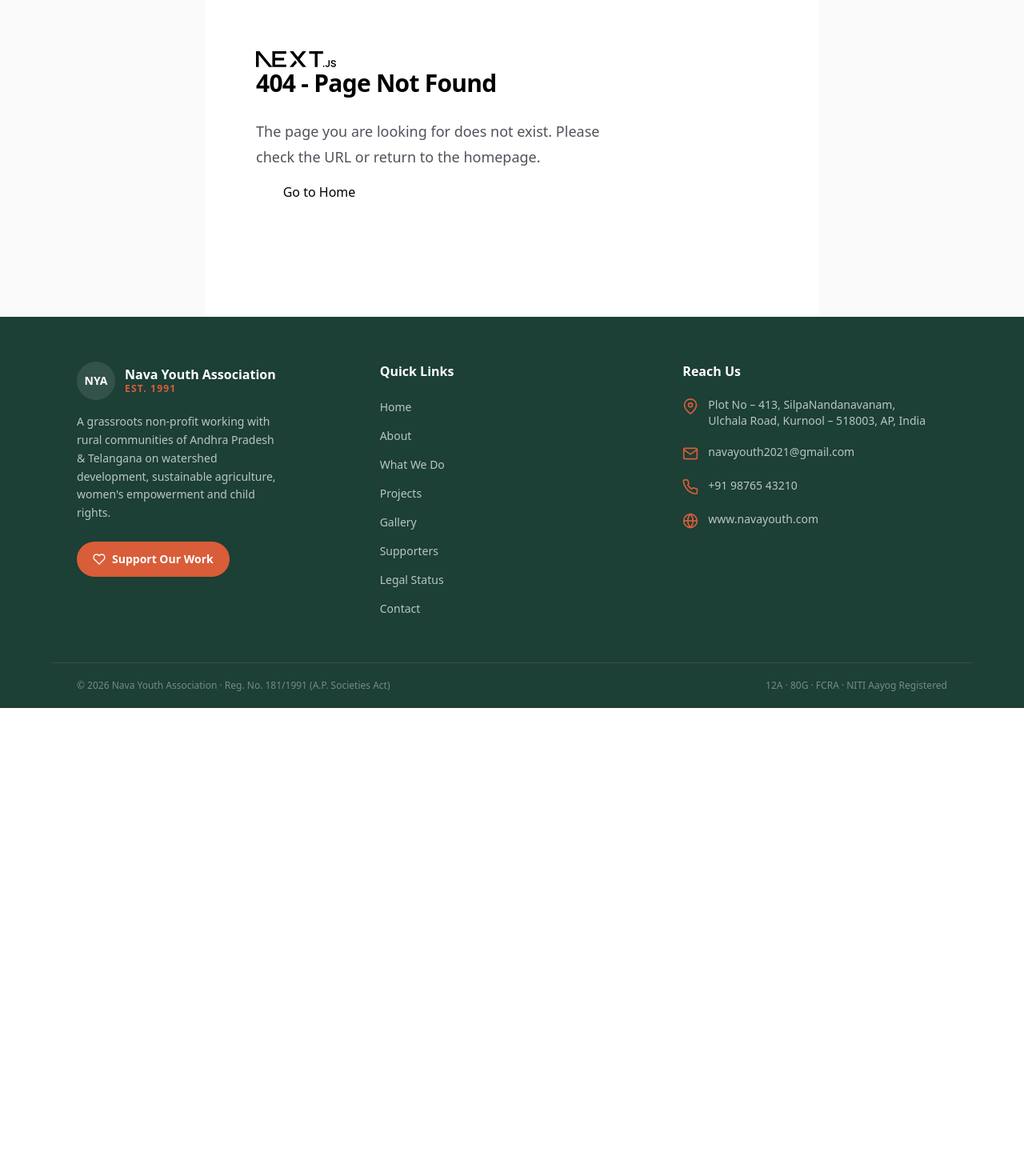
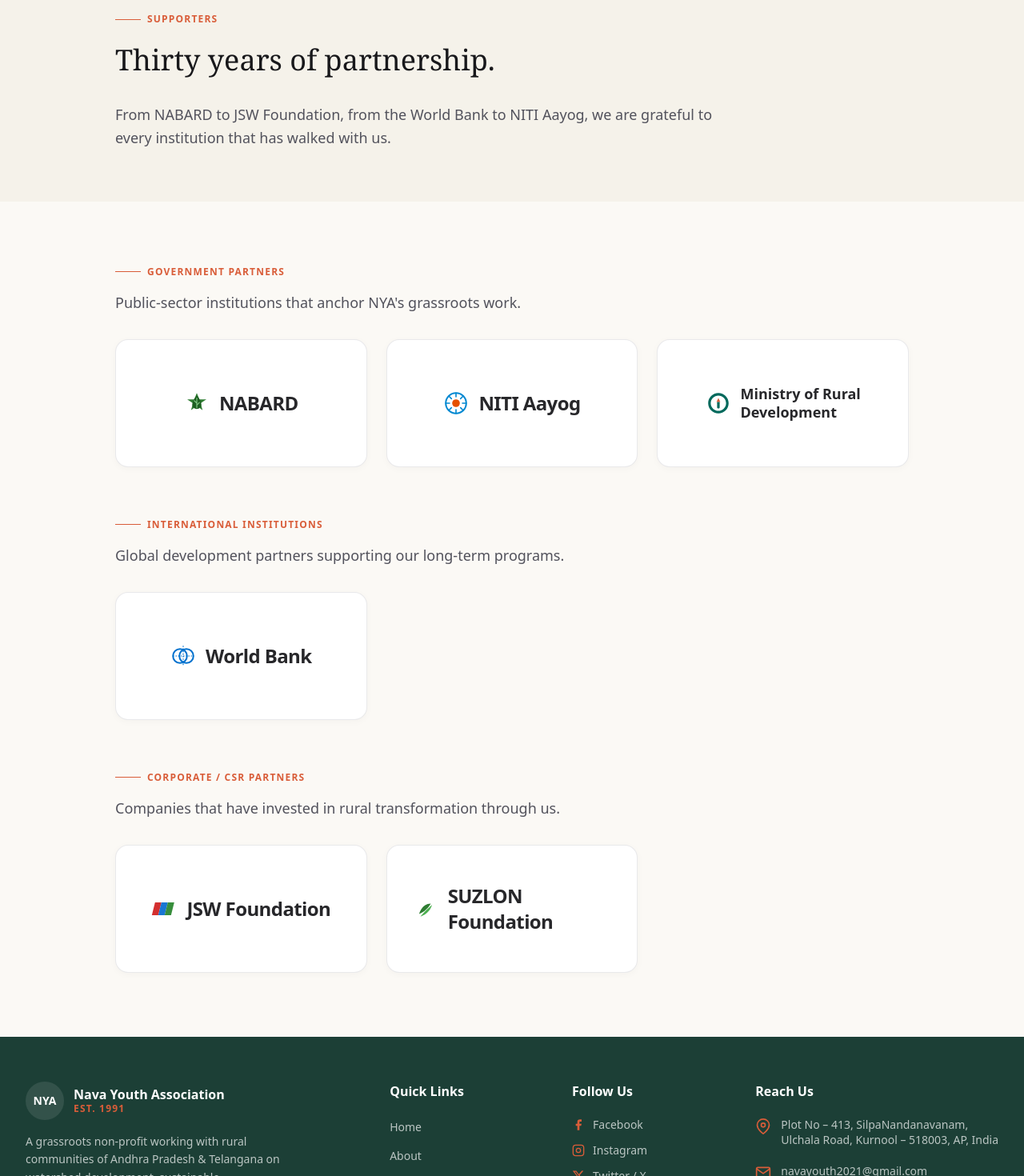
Before and after one commit to nya-ngo/NYA-website, a Next.js app in the folder root/frontend/: page /our-partners in a window 1280 px wide. Before the commit this address had no page. Shown: the part 160-1630 px from the top of the page at 80% size. Before the commit the page ends 1045 px from the top, so only its background shows below. Built offline with nearby package versions, Linux system fonts and the light colour scheme.

Commit message:
added our-partners page

```diff
--- a/root/frontend/app/_components/Header.tsx
+++ b/root/frontend/app/_components/Header.tsx
@@ -73,7 +73,7 @@
             <Link href="/gallery">Gallery</Link>
           </h1>
           <h1 className="cursor-pointer hover:text-blue-500">
-            <Link href="/partners">Our Partners</Link>
+            <Link href="/our-partners">Our Partners</Link>
           </h1>
           <h1 className="cursor-pointer hover:text-blue-500">
             <Link href="/contact">Contact</Link>
--- a/root/frontend/app/_components/footer.tsx
+++ b/root/frontend/app/_components/footer.tsx
@@ -8,8 +8,8 @@
     { label: "What We Do", href: "/what-we-do" },
     { label: "Projects", href: "/projects" },
     { label: "Gallery", href: "/gallery" },
-    { label: "Supporters", href: "/supporters" },
-    { label: "Legal Status", href: "/about/legal-status" },
+    { label: "Supporters", href: "/our-partners" },
+    { label: "Legal Status", href: "/legal-status" },
     { label: "Contact", href: "/contact" },
   ];
 
@@ -61,10 +61,6 @@
       icon: (
         <svg viewBox="0 0 24 24" fill="currentColor" className="w-4 h-4">
           <path d="M22.54 6.42a2.78 2.78 0 0 0-1.95-1.96C18.88 4 12 4 12 4s-6.88 0-8.59.46A2.78 2.78 0 0 0 1.46 6.42 29 29 0 0 0 1 12a29 29 0 0 0 .46 5.58 2.78 2.78 0 0 0 1.95 1.96C5.12 20 12 20 12 20s6.88 0 8.59-.46a2.78 2.78 0 0 0 1.95-1.96A29 29 0 0 0 23 12a29 29 0 0 0-.46-5.58z" />
-          <polygon
-            fill="#1C3F36"
-            points="9.75 15.02 15.5 12 9.75 8.98 9.75 15.02"
-          />
         </svg>
       ),
     },
@@ -82,14 +78,11 @@
   ];
 
   return (
-    <footer
-      style={{ backgroundColor: "#1C3F36" }}
-      className="text-white font-sans"
-    >
-      {/* Main grid — 3 columns */}
-      <div className="max-w-6xl mx-auto px-8 py-14 grid grid-cols-1 sm:grid-cols-2 lg:grid-cols-3 gap-12">
-        {/* Col 1: Brand */}
-        <div>
+    <footer style={{ backgroundColor: "#1C3F36" }} className="text-white font-sans w-full">
+      {/* Main container — flex justify-between for perfectly equal spacing between all 4 sections */}
+      <div className="max-w-7xl mx-auto px-6 sm:px-8 py-14 flex flex-col md:flex-row justify-between items-start gap-10 md:gap-6">
+        {/* Col 1: Brand (Nava Youth Association) */}
+        <div className="flex flex-col max-w-xs shrink-0">
           {/* Logo circle + name */}
           <div className="flex items-center gap-3 mb-4">
             <div className="w-12 h-12 rounded-full bg-white/10 flex items-center justify-center shrink-0">
@@ -107,18 +100,16 @@
               </p>
             </div>
           </div>
-
-          <p className="text-sm text-white/70 leading-relaxed mb-6 max-w-[260px]">
-            A grassroots non-profit working with rural communities of Andhra
-            Pradesh &amp; Telangana on watershed development, sustainable
-            agriculture, women&apos;s empowerment and child rights.
+          <p className="text-sm text-white/70 leading-relaxed mb-6">
+            A grassroots non-profit working with rural communities of Andhra Pradesh &amp; Telangana on watershed
+            development, sustainable agriculture, women&apos;s empowerment and child rights.
           </p>
 
           {/* Support Our Work button */}
           <Link
             href="/donate"
             style={{ backgroundColor: "#D95D39" }}
-            className="inline-flex items-center gap-2 text-white text-sm font-semibold px-5 py-3 rounded-full transition-opacity hover:opacity-90 mb-8"
+            className="inline-flex items-center gap-2 text-white text-sm font-semibold px-5 py-3 rounded-full transition-opacity hover:opacity-90 self-start"
           >
             <svg
               viewBox="0 0 24 24"
@@ -132,25 +123,17 @@
             Support Our Work
           </Link>
         </div>
-
-        {/* Col 2: Quick links */}
-        <div>
-          <h3 className="text-base font-semibold text-white mb-5">
-            Quick Links
-          </h3>
+        {/* Col 2: Quick Links */}
+        <div className="flex flex-col shrink-0">
+          <h3 className="text-base font-semibold text-white mb-5">Quick Links</h3>
           <ul className="flex flex-col gap-3 list-none p-0 m-0">
             {navLinks.map((link) => (
               <li key={link.label}>
                 <Link
                   href={link.href}
                   className="text-sm text-white/70 no-underline transition-colors"
-                  style={{}}
-                  onMouseEnter={(e) =>
-                    (e.currentTarget.style.color = "#D95D39")
-                  }
-                  onMouseLeave={(e) =>
-                    (e.currentTarget.style.color = "rgba(255,255,255,0.7)")
-                  }
+                  onMouseEnter={e => (e.currentTarget.style.color = "#D95D39")}
+                  onMouseLeave={e => (e.currentTarget.style.color = "rgba(255,255,255,0.7)")}
                 >
                   {link.label}
                 </Link>
@@ -159,8 +142,32 @@
           </ul>
         </div>
 
-        {/* Col 3: Reach Us */}
-        <div>
+        {/* Col 3: Follow Us */}
+        <div className="flex flex-col shrink-0">
+          <h3 className="text-base font-semibold text-white mb-5">Follow Us</h3>
+          <ul className="flex flex-col gap-3 list-none p-0 m-0">
+            {socialLinks.map((social) => (
+              <li key={social.label}>
+                <a
+                  href={social.href}
+                  target="_blank"
+                  rel="noopener noreferrer"
+                  className="flex items-center gap-2.5 text-sm text-white/70 no-underline transition-colors"
+                  onMouseEnter={e => (e.currentTarget.style.color = "#D95D39")}
+                  onMouseLeave={e => (e.currentTarget.style.color = "rgba(255,255,255,0.7)")}
+                >
+                  <span className="w-4 h-4 flex items-center justify-center shrink-0" style={{ color: "#D95D39" }}>
+                    {social.icon}
+                  </span>
+                  {social.label}
+                </a>
+              </li>
+            ))}
+          </ul>
+        </div>
+
+        {/* Col 4: Reach Us / Contact Us */}
+        <div className="flex flex-col max-w-xs shrink-0">
           <h3 className="text-base font-semibold text-white mb-5">Reach Us</h3>
           <ul className="flex flex-col gap-5 list-none p-0 m-0">
             <li className="flex items-start gap-3">
@@ -257,7 +264,7 @@
       </div>
 
       {/* Bottom bar */}
-      <div className="border-t border-white/10 max-w-6xl mx-auto px-8 py-5 flex flex-wrap items-center justify-between gap-3">
+      <div className="border-t border-white/10 max-w-7xl mx-auto px-6 sm:px-8 py-5 flex flex-wrap items-center justify-between gap-3">
         <p className="text-xs text-white/40 m-0">
           © {new Date().getFullYear()} Nava Youth Association · Reg. No.
           181/1991 (A.P. Societies Act)
--- /dev/null
+++ b/root/frontend/app/our-partners/page.tsx
@@ -0,0 +1,235 @@
+"use client";
+import React from "react";
+
+// Custom SVG Logo components matching the screenshot exact partner logos
+const NabardLogo = () => (
+  <div className="flex items-center justify-center gap-3">
+    <div className="w-8 h-8 flex items-center justify-center shrink-0">
+      <svg viewBox="0 0 40 40" fill="none" className="w-full h-full text-[#1b5e20]">
+        <path
+          d="M20 4L24 14H35L26 20L29 31L20 24L11 31L14 20L5 14H16L20 4Z"
+          fill="#2e7d32"
+        />
+        <path
+          d="M20 8C20 8 13 15 13 22C13 26 16 29 20 29C24 29 27 26 27 22C27 15 20 8 20 8Z"
+          fill="#1b5e20"
+        />
+        <path
+          d="M20 12V27M20 20L16 16M20 23L24 19"
+          stroke="#81c784"
+          strokeWidth="1.5"
+          strokeLinecap="round"
+        />
+      </svg>
+    </div>
+    <span className="text-xl md:text-2xl font-bold tracking-tight text-zinc-800 font-sans">
+      NABARD
+    </span>
+  </div>
+);
+
+const NitiAayogLogo = () => (
+  <div className="flex items-center justify-center gap-3">
+    <div className="w-8 h-8 flex items-center justify-center shrink-0">
+      <svg viewBox="0 0 40 40" fill="none" className="w-full h-full">
+        <circle cx="20" cy="20" r="16" stroke="#0288d1" strokeWidth="2.5" />
+        <circle cx="20" cy="20" r="6" fill="#e65100" />
+        <path
+          d="M20 4V10M20 30V36M4 20H10M30 20H36M8.7 8.7L12.9 12.9M27.1 27.1L31.3 31.3M8.7 31.3L12.9 27.1M27.1 12.9L31.3 8.7"
+          stroke="#0288d1"
+          strokeWidth="2"
+          strokeLinecap="round"
+        />
+      </svg>
+    </div>
+    <span className="text-xl md:text-2xl font-bold tracking-tight text-zinc-800 font-sans">
+      NITI Aayog
+    </span>
+  </div>
+);
+
+const RuralDevLogo = () => (
+  <div className="flex items-center justify-center gap-3">
+    <div className="w-8 h-8 flex items-center justify-center shrink-0">
+      <svg viewBox="0 0 40 40" fill="none" className="w-full h-full">
+        <path
+          d="M20 4C11.16 4 4 11.16 4 20C4 28.84 11.16 36 20 36C28.84 36 36 28.84 36 20C36 11.16 28.84 4 20 4ZM20 8C26.63 8 32 13.37 32 20C32 26.63 26.63 32 20 32C13.37 32 8 26.63 8 20C8 13.37 13.37 8 20 8Z"
+          fill="#00695c"
+        />
+        <path d="M20 12L23 18H17L20 12Z" fill="#d95d39" />
+        <rect x="18" y="18" width="4" height="10" rx="1" fill="#00695c" />
+      </svg>
+    </div>
+    <span className="text-base md:text-lg font-bold leading-tight text-zinc-800 font-sans text-left">
+      Ministry of Rural
+      <br />
+      Development
+    </span>
+  </div>
+);
+
+const WorldBankLogo = () => (
+  <div className="flex items-center justify-center gap-3">
+    <div className="w-8 h-8 flex items-center justify-center shrink-0">
+      <svg viewBox="0 0 40 40" fill="none" className="w-full h-full text-[#0071ce]">
+        <circle cx="15" cy="20" r="11" stroke="#0071ce" strokeWidth="2.5" />
+        <circle cx="25" cy="20" r="11" stroke="#0071ce" strokeWidth="2.5" />
+        <path d="M4 20H36M20 4V36" stroke="#0071ce" strokeWidth="1.5" strokeDasharray="2 2" />
+      </svg>
+    </div>
+    <span className="text-xl md:text-2xl font-bold tracking-tight text-zinc-800 font-sans">
+      World Bank
+    </span>
+  </div>
+);
+
+const JswFoundationLogo = () => (
+  <div className="flex items-center justify-center gap-3">
+    <div className="w-8 h-8 flex items-center justify-center shrink-0">
+      <svg viewBox="0 0 40 40" fill="none" className="w-full h-full">
+        <path d="M6 10L16 10L11 30L1 30L6 10Z" fill="#d32f2f" />
+        <path d="M16 10L26 10L21 30L11 30L16 10Z" fill="#1976d2" />
+        <path d="M26 10L36 10L31 30L21 30L26 10Z" fill="#388e3c" />
+      </svg>
+    </div>
+    <span className="text-xl md:text-2xl font-bold tracking-tight text-zinc-800 font-sans">
+      JSW Foundation
+    </span>
+  </div>
+);
+
+const SuzlonFoundationLogo = () => (
+  <div className="flex items-center justify-center gap-3">
+    <div className="w-8 h-8 flex items-center justify-center shrink-0">
+      <svg viewBox="0 0 40 40" fill="none" className="w-full h-full">
+        <path
+          d="M10 28C10 28 14 12 28 12C28 12 22 24 10 28Z"
+          fill="#2e7d32"
+        />
+        <path
+          d="M12 32C12 32 26 28 30 14C30 14 20 22 12 32Z"
+          fill="#4caf50"
+        />
+      </svg>
+    </div>
+    <span className="text-xl md:text-2xl font-bold tracking-tight text-zinc-800 font-sans">
+      SUZLON Foundation
+    </span>
+  </div>
+);
+
+// Partner Section Interface
+interface Partner {
+  id: string;
+  name: string;
+  logo: React.ReactNode;
+}
+
+interface CategorySection {
+  kicker: string;
+  description: string;
+  partners: Partner[];
+}
+
+const partnerCategories: CategorySection[] = [
+  {
+    kicker: "GOVERNMENT PARTNERS",
+    description: "Public-sector institutions that anchor NYA's grassroots work.",
+    partners: [
+      { id: "nabard", name: "NABARD", logo: <NabardLogo /> },
+      { id: "niti-aayog", name: "NITI Aayog", logo: <NitiAayogLogo /> },
+      {
+        id: "mord",
+        name: "Ministry of Rural Development",
+        logo: <RuralDevLogo />,
+      },
+    ],
+  },
+  {
+    kicker: "INTERNATIONAL INSTITUTIONS",
+    description: "Global development partners supporting our long-term programs.",
+    partners: [
+      { id: "world-bank", name: "World Bank", logo: <WorldBankLogo /> },
+    ],
+  },
+  {
+    kicker: "CORPORATE / CSR PARTNERS",
+    description: "Companies that have invested in rural transformation through us.",
+    partners: [
+      { id: "jsw", name: "JSW Foundation", logo: <JswFoundationLogo /> },
+      { id: "suzlon", name: "SUZLON Foundation", logo: <SuzlonFoundationLogo /> },
+    ],
+  },
+];
+
+export default function OurPartnersPage() {
+  return (
+    <main className="font-sans antialiased">
+      {/* ── 1. HERO SECTION (Matching Contact page exact font sizes and paddings) ── */}
+      <section
+        style={{ backgroundColor: "#F5F2EA" }}
+        className="px-6 md:px-16 lg:px-28 xl:px-36 pt-20 pb-16"
+      >
+        <div className="max-w-6xl mx-auto">
+          <div className="max-w-3xl">
+            {/* Kicker matching Contact page */}
+            <div className="flex items-center gap-2 mb-5">
+              <span className="w-8 h-px bg-[#D95D39]" />
+              <span className="text-xs font-bold tracking-widest uppercase text-[#D95D39]">
+                SUPPORTERS
+              </span>
+            </div>
+
+            {/* Title matching Contact page h1 */}
+            <h1 className="text-2xl md:text-3xl lg:text-4xl font-serif text-zinc-900 leading-tight mb-8">
+              Thirty years of partnership.
+            </h1>
+
+            {/* Subtitle matching Contact page p */}
+            <p className="text-zinc-600 text-lg leading-relaxed">
+              From NABARD to JSW Foundation, from the World Bank to NITI Aayog,
+              we are grateful to every institution that has walked with us.
+            </p>
+          </div>
+        </div>
+      </section>
+
+      {/* ── 2. PARTNERS CATEGORIES SECTION (Matching Contact page body) ── */}
+      <section
+        style={{ backgroundColor: "#FBF9F5" }}
+        className="px-6 md:px-16 lg:px-28 xl:px-36 py-20"
+      >
+        <div className="max-w-6xl mx-auto space-y-16">
+          {partnerCategories.map((category) => (
+            <div key={category.kicker} className="w-full">
+              {/* Category Kicker matching Contact page */}
+              <div className="flex items-center gap-2 mb-4">
+                <span className="w-8 h-px bg-[#D95D39]" />
+                <span className="text-xs font-bold tracking-widest uppercase text-[#D95D39]">
+                  {category.kicker}
+                </span>
+              </div>
+
+              {/* Category Subtitle */}
+              <p className="text-zinc-600 text-base md:text-lg mb-8 max-w-2xl font-normal">
+                {category.description}
+              </p>
+
+              {/* Partner Cards Grid - 3 columns */}
+              <div className="grid grid-cols-1 sm:grid-cols-2 md:grid-cols-3 gap-6">
+                {category.partners.map((partner) => (
+                  <div
+                    key={partner.id}
+                    className="bg-white rounded-2xl border border-zinc-200/80 shadow-[0_2px_10px_rgba(0,0,0,0.03)] hover:shadow-md transition-all duration-300 p-8 min-h-[140px] md:min-h-[160px] flex items-center justify-center"
+                  >
+                    {partner.logo}
+                  </div>
+                ))}
+              </div>
+            </div>
+          ))}
+        </div>
+      </section>
+    </main>
+  );
+}
```
Also changed, not shown: 1 other file (tests, documents, lock files or other folders).
